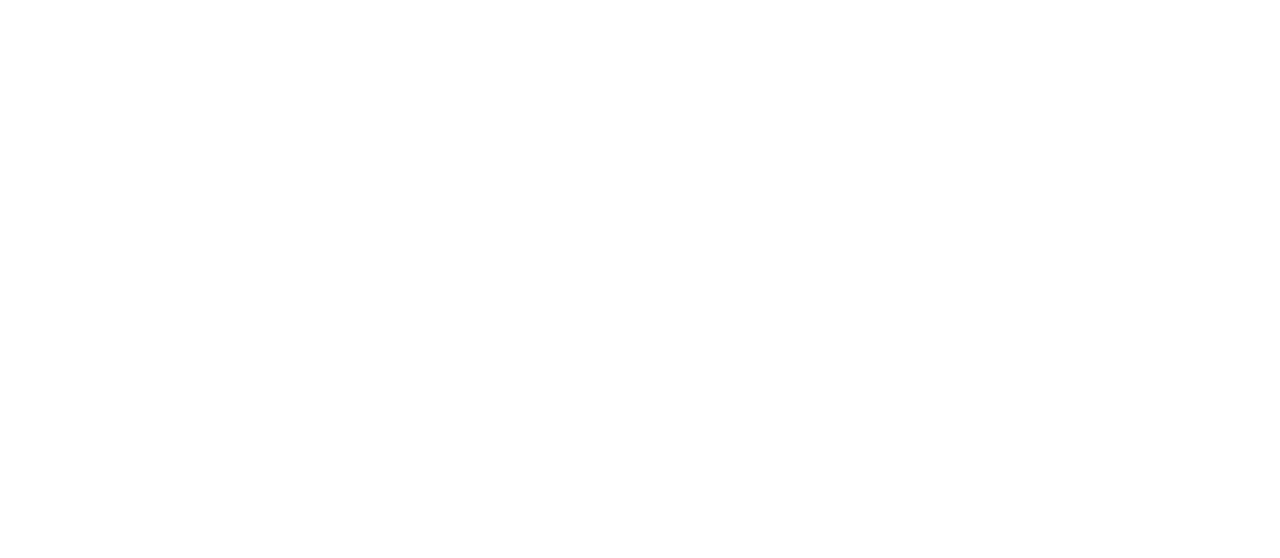
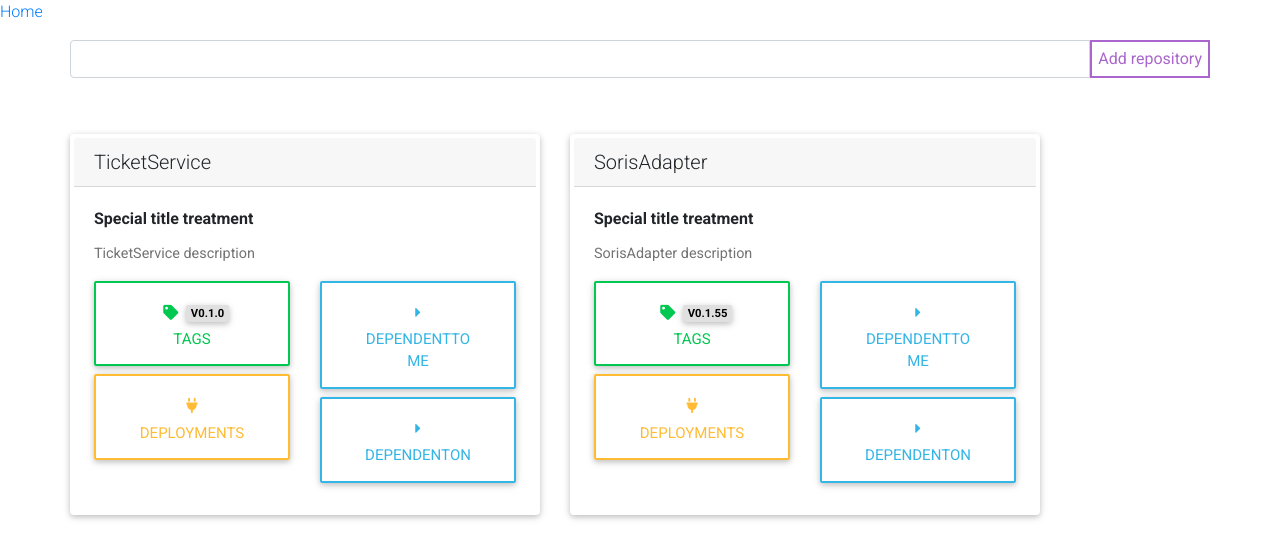
Before and after one commit to bbakla/tagtracker, a React (Create React App) app in the folder frontend/tracker/: page /projects in a window 1280 px wide. Shown: the top 558 px of the page. Built offline with nearby package versions, Linux system fonts and the light colour scheme.

Commit message:
tag data is injected into tagdisplay

```diff
--- a/frontend/tracker/src/App.js
+++ b/frontend/tracker/src/App.js
@@ -8,18 +8,18 @@
 
 import Navigation from './components/Navbar';
 import history from "./history";
-import {Route, Router, Switch} from "react-router-dom";
+import {Link, Route, Router, Switch} from "react-router-dom";
 import {DisplayTags} from "./tags/DisplayTags";
 import {TagForm} from "./tags/TagForm";
 
 export default class App extends Component {
-  state = {
+   /* state = {
         groups: [],
         applications: [{
             projectId: "", encodedPath: "", tag: {},
             applicationName: "", dependentToMe: [], dependentTo: []
         }]
-  };
+    };*/
 
     /*    async componentDidMount() {
             const response = await fetch('/api/example');
@@ -38,17 +38,112 @@
           console.log("this part will display the application")
         }*/
 
+    constructor(props) {
+        super(props);
+
+        this.state = {
+            projects: [
+                {
+                    projectName: "TicketService",
+                    projectId: "1",
+                    description: "TicketService description",
+                    tags: [
+                        {
+                            tagName: 'v0.1.0',
+                            message: "message1",
+                            releaseNotes: "releaseNote1"
+                        },
+                        {
+                            tagName: 'v0.1.4',
+                            message: "message2",
+                            releaseNotes: "releaseNote2"
+                        },
+                        {
+                            tagName: 'v0.2.0',
+                            message: "message3",
+                            releaseNotes: "releaseNote3"
+                        }],
+                    dependentToMe: [
+                        {
+                            projectName: "soris",
+                            tag: "v0.1.0"
+                        },
+                        {
+                            projectName: "rule-engine",
+                            tag: "v0.1.1"
+                        }],
+                    dependentOn: [
+                        {
+                            projectName: "dependentOn1",
+                            tag: "v0.1.1"
+                        }],
+                    deployments: [
+                        {
+                            dev: "true",
+                            int: "true",
+                            prod: "false"
+                        }
+                    ]
+                },
+                {
+                    projectName: "SorisAdapter",
+                    projectId: "2",
+                    description: "SorisAdapter description",
+                    tags: [
+                        {
+                            tagName: 'v0.1.55',
+                            message: "message51",
+                            releaseNotes: "releaseNote51"
+                        },
+                        {
+                            tagName: 'v0.1.45',
+                            message: "message52",
+                            releaseNotes: "releaseNote52"
+                        },
+                        {
+                            tagName: 'v0.2.50',
+                            message: "message53",
+                            releaseNotes: "releaseNote53"
+                        }],
+                    dependentToMe: [
+                        {
+                            projectName: "soris5",
+                            tag: "v0.1.50"
+                        },
+                        {
+                            projectName: "rule-engine5",
+                            tag: "v0.1.15"
+                        }],
+                    dependentOn: [
+                        {
+                            projectName: "dependentOn15",
+                            tag: "v0.1.15"
+                        }],
+                    deployments: [
+                        {
+                            dev: "true",
+                            int: "true",
+                            prod: "false"
+                        }
+                    ]
+                }
+            ]
+        }
+    }
 
     render = () =>
-
+           // <Router history={history}>
         <div>
-  <Router history={history}>
-    <Switch>
-      <Route exact path="/" component={ProjectDashboard}/>
-      <Route exact path="/tags" component={DisplayTags}/>
-     // <Route exact path="/tags/new" component={TagForm}/>
-    </Switch>
-  </Router>
+        <div>
+                <Link to="/"  exact="true">Home</Link>
               </div>
 
+                <Switch>
+                    <Route exact path="/projects" render={ (props) => <ProjectDashboard {...props} projects = {this.state.projects}/>}/>
+                    <Route exact path="/projects/tags" component={DisplayTags}/>}
+                </Switch>
+    </div>
+//            </Router>
+
+
 }
--- a/frontend/tracker/src/DisplayProjects.js
+++ b/frontend/tracker/src/DisplayProjects.js
@@ -1,7 +1,12 @@
 import React, {Component} from "react";
 import {Project} from "./Project";
+import {Route, Router, Switch} from "react-router-dom";
+import history from "./history";
+import ProjectDashboard from "./ProjectDashboard";
+import {DisplayTags} from "./tags/DisplayTags";
 
 export class DisplayProjects extends Component {
+
   /*    render = () =>
           this.props.repos.map(repo =>
                   <div className="col-sm-3">
@@ -19,11 +24,20 @@
           );*/
 
   render = () =>
-      <div className="row">
-        <Project/>
-        <Project/>
-        <Project/>
-        <Project/>
+
+
+      <div id="project-list" className="row">
+          {
+              this.props.projects.map(project => (
+                  <Project name = {project.projectName}
+                           description = {project.description}
+                           tags = {project.tags}
+                           dependentToMe = {project.dependentToMe}
+                           dependentOn = {project.dependentOn}
+                           deployments = {project.deployments}
+                  />
+              ))
+          }
       </div>
 
 }
--- a/frontend/tracker/src/Project.js
+++ b/frontend/tracker/src/Project.js
@@ -2,31 +2,37 @@
 import {Tag} from "./tags/Tag";
 import {Deployment} from "./deployment/Deployment";
 import {ShowDependency} from "./dependencies/ShowDependency";
+import {DisplayTags} from "./tags/DisplayTags";
+import {Switch, Route} from "react-router-dom";
 
 export class Project extends Component {
 
   render = () =>
-      <div className="col-md-6 mb-3">
+
+      <div key={this.props.name} className="col-md-6 mb-3">
         <div className="card p-1">
-          <h5 className="card-header">TicketEngine</h5>
+          <h5 className="card-header">{this.props.name}</h5>
           <div className="card-body">
             <p className="card-title font-weight-bold">Special title
               treatment</p>
-            <p className="card-text">With supporting text below as a natural
-              lead-in to additional content.</p>
+            <p className="card-text">{this.props.description}</p>
 
             <div className="row">
               <div className="col-xs-6 col-md-6">
-                <Tag/>
-                <Deployment/>
+
+                <Tag projectName = {this.props.name}
+                    tags = {this.props.tags}/>
+
+                <Deployment tags = {this.props.deployments}/>
               </div>
               <div className="col-xs-6 col-md-6">
-                <ShowDependency relationshipType = "dependentToMe"/>
-                <ShowDependency relationshipType = "dependentOn"/>
+                <ShowDependency relationshipType = "dependentToMe" dependencies = {this.props.dependentToMe}/>
+                <ShowDependency relationshipType = "dependentOn" dependencies = {this.props.dependentOn}/>
               </div>
             </div>
           </div>
         </div>
+
       </div>
 
 }
--- a/frontend/tracker/src/ProjectDashboard.js
+++ b/frontend/tracker/src/ProjectDashboard.js
@@ -2,24 +2,22 @@
 import {AddProject} from "./AddProject";
 import {DisplayProjects} from "./DisplayProjects";
 import Navigation from "./components/Navbar";
-
-
+import {NavLink, Route, Router, Switch} from "react-router-dom";
+import history from "./history";
+import {DisplayTags} from "./tags/DisplayTags";
 
 export default class ProjectDashboard extends Component {
+    render = () =>
 
-  render = () =>
         <div className="container">
 
             <div className="row mt-3">
-
                 <AddProject/>
             </div>
             <div className="row mt-5">
+                <DisplayProjects projects={this.props.projects}/>
+            </div>
 
-          <DisplayProjects/>
 
         </div>
-
-      </div>
-
 }
--- a/frontend/tracker/src/index.js
+++ b/frontend/tracker/src/index.js
@@ -10,8 +10,6 @@
 <BrowserRouter>
     <App/>
 </BrowserRouter>
-
-
     , document.getElementById('root'));
 
 // If you want your app to work offline and load faster, you can change
--- a/frontend/tracker/src/tags/Tag.js
+++ b/frontend/tracker/src/tags/Tag.js
@@ -1,6 +1,9 @@
 import React, {Component} from "react";
 import history from '../history';
 import {Button} from "react-bootstrap";
+import {Route, Switch, Link} from "react-router-dom";
+import {DisplayTags} from "./DisplayTags";
+import {PropsPage} from "./propspage";
 
 export class Tag extends Component {
     constructor(props) {
@@ -10,7 +13,6 @@
             showTagOptions: false,
         }
     }
-
 
 
     /*  handleOptions = () => {
@@ -24,24 +26,40 @@
 
       }*/
 
-getItems = () => {
-
-}
 
 
     render() {
 
-      return(
+        return (
             <div>
-              <Button className="btn btn-outline-success btn-lg btn-block mb-2"
-                      role="button" onClick={() => history.push('/tags')} >
+
+    <Link className="btn btn-outline-success btn-lg btn-block mb-2" to={{
+       pathname:'/projects/tags',
+       aboutProps: {
+           tags : this.props.tags,
+           projectName: this.props.projectName
+       }
+    }}  >
          <span>
             <span className="fa fa-tag p-2"></span>
-            <span className="badge badge-light">v0.1.1</span>
+            <span className="badge badge-light">{this.props.tags[0].tagName}</span>
         </span>
         <br/>Tags
-              </Button>
+    </Link>
+
+              {/*  <Button className="btn btn-outline-success btn-lg btn-block mb-2"
+                        role="button" onClick={() => history.push('/tags')}>
+        <span>
+            <span className="fa fa-tag p-2"></span>
+            <span className="badge badge-light">{this.props.tags[0].tagName}</span>
+        </span>
+                    <br/>Tags
+                </Button>*/}
+                {/*<Route path="/tags" render={(props) => <DisplayTags {...this.props.tags} {...props}/>}/>*/}
+
+
             </div>
+
         );
     }
 
--- /dev/null
+++ b/frontend/tracker/src/tags/propspage.js
@@ -0,0 +1,5 @@
+import React, {Component} from "react";
+
+export const PropsPage = ({ title }) => {
+    return <h3>{title}</h3>;
+};
```
Also changed, not shown: frontend/tracker/src/tags/DisplayTags.js (+4 -40 lines). Lines whose indentation alone changed are shown as unchanged.
